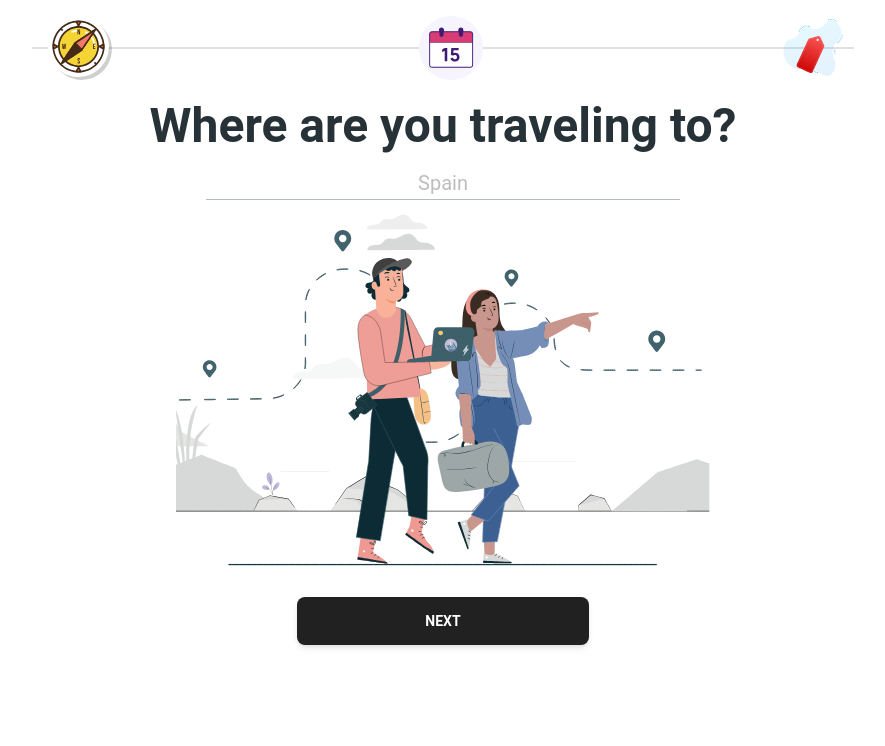
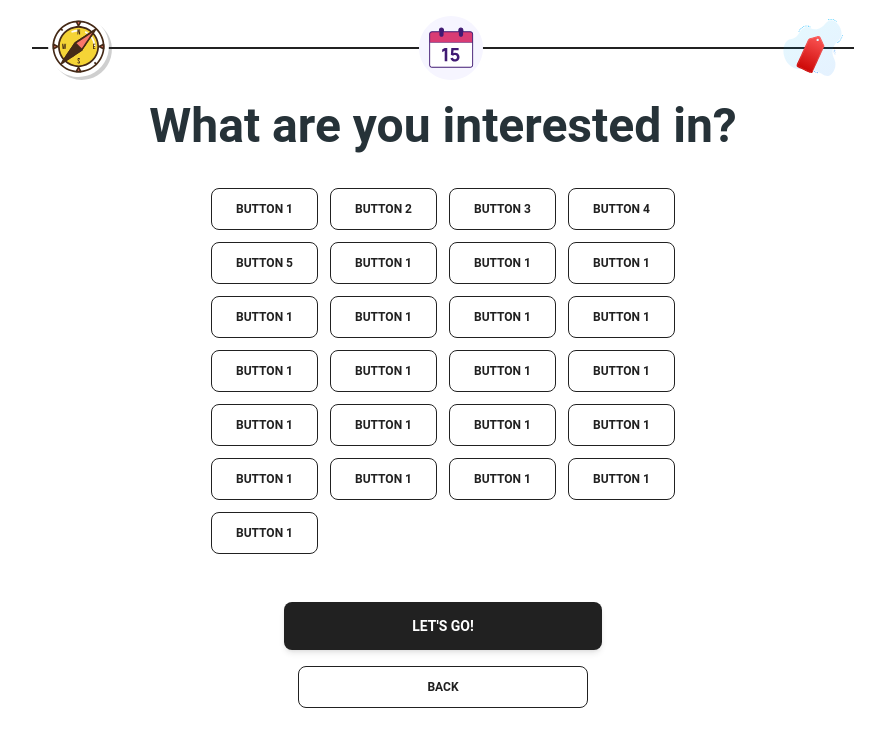
Before and after one commit to RyanAquino/TailorTripAI-UI, a React (Vite) app: page / in a window 1280 px wide. Shown: the top 746 px of the page, without its empty margins (197-1082 px from the left). Built offline with nearby package versions, Linux system fonts and the light colour scheme.

Commit message:
TAIL-11: [FE] Add step 3 components

```diff
--- a/src/components/StepOne.tsx
+++ b/src/components/StepOne.tsx
@@ -1,5 +1,5 @@
 import React, {ChangeEvent } from "react";
-import {Input, Typography} from "@material-tailwind/react";
+import {Button, Input, Typography} from "@material-tailwind/react";
 import {useTypewriter} from "react-simple-typewriter";
 import Lottie from "lottie-react";
 import travelWalk from "../assets/travel-walk.json";
@@ -8,7 +8,7 @@ export interface StepProps {
   changeActiveStep: (step: number) => void;
 }
 
-const StepperOne = ({destination, setDestination}) => {
+const StepperOne = ({destination, setDestination, handleNext, handlePrev, isFirstStep, isLastStep}) => {
     const handleInputChange = (event: ChangeEvent<HTMLInputElement>) => {
         setDestination(event.target.value);
     }
@@ -21,6 +21,7 @@ const StepperOne = ({destination, setDestination}) => {
     })
 
     return (
+        <>
             <div className="flex flex-col items-center space-y-2">
                 <div className="flex flex-col justify-center">
                     <Typography variant="h1" color="blue-gray" className="text-center">
@@ -39,6 +40,23 @@ const StepperOne = ({destination, setDestination}) => {
                 </div>
                 <Lottie animationData={travelWalk} className="sm:size-4/5 md:size-4/5 lg:size-5/12"/>
             </div>
+            <div className="flex justify-center py-4">
+                <Button onClick={handleNext} disabled={isLastStep} size="lg" className="px-32" variant="filled">
+                    {!isLastStep ? "Next" : "Let's go!"}
+                </Button>
+            </div>
+            <div className="flex justify-center">
+                {
+                    !isFirstStep ? (
+                        <Button onClick={handlePrev} disabled={isFirstStep} size="md" className="px-32"
+                                variant="outlined">
+                            Back
+                        </Button>
+                    ) : null
+                }
+            </div>
+        </>
+
     );
 };
 
--- a/src/components/StepThree.tsx
+++ b/src/components/StepThree.tsx
@@ -1,14 +1,80 @@
-import React from "react";
+import {Button, Typography} from "@material-tailwind/react";
+import React, {useState} from "react";
 
 
 export interface StepProps {
   changeActiveStep: (step: number) => void;
 }
 
-const StepperThree = () => {
+const StepperThree = ({handlePrev, isFirstStep, isLastStep}) => {
+    const [tags, selectedTags] = useState<string[]>([]);
+    const onSelectTags = (e: object) => {
+        e.target.style.color = e.target.style.color === "" ? "green": ""
+
+        if(e.target.style.color === "green"){
+            selectedTags([e.target.textContent, ...tags]);
+        }else{
+            const filteredTags = tags.filter((tag) => tag !== e.target.textContent)
+            selectedTags(filteredTags);
+        }
+
+    }
+
+    const processInput = () => {
+        console.log(tags)
+    }
+
   return (
       <>
-        Step 3
+          <div className="flex flex-col items-center">
+              <div className="flex flex-col">
+                  <Typography variant="h1" color="blue-gray" className="text-center">
+                      What are you interested in?
+                  </Typography>
+              </div>
+              <div className="grid grid-cols-4 gap-2 md:gap-2 lg:gap-3 py-8 px-2">
+                  <Button color={undefined} variant="outlined" size="md" onClick={onSelectTags}>Button 1</Button>
+                  <Button color={undefined} variant="outlined" size="md" onClick={onSelectTags}>Button 2</Button>
+                  <Button color={undefined} variant="outlined" size="md" onClick={onSelectTags}>Button 3</Button>
+                  <Button color={undefined} variant="outlined" size="md" onClick={onSelectTags}>Button 4</Button>
+                  <Button color={undefined} variant="outlined" size="md" onClick={onSelectTags}>Button 5</Button>
+                  <Button color={undefined} variant="outlined" size="md" onClick={onSelectTags}>Button 1</Button>
+                  <Button color={undefined} variant="outlined" size="md" onClick={onSelectTags}>Button 1</Button>
+                  <Button color={undefined} variant="outlined" size="md" onClick={onSelectTags}>Button 1</Button>
+                  <Button color={undefined} variant="outlined" size="md" onClick={onSelectTags}>Button 1</Button>
+                  <Button color={undefined} variant="outlined" size="md" onClick={onSelectTags}>Button 1</Button>
+                  <Button color={undefined} variant="outlined" size="md" onClick={onSelectTags}>Button 1</Button>
+                  <Button color={undefined} variant="outlined" size="md" onClick={onSelectTags}>Button 1</Button>
+                  <Button color={undefined} variant="outlined" size="md" onClick={onSelectTags}>Button 1</Button>
+                  <Button color={undefined} variant="outlined" size="md" onClick={onSelectTags}>Button 1</Button>
+                  <Button color={undefined} variant="outlined" size="md" onClick={onSelectTags}>Button 1</Button>
+                  <Button color={undefined} variant="outlined" size="md" onClick={onSelectTags}>Button 1</Button>
+                  <Button color={undefined} variant="outlined" size="md" onClick={onSelectTags}>Button 1</Button>
+                  <Button color={undefined} variant="outlined" size="md" onClick={onSelectTags}>Button 1</Button>
+                  <Button color={undefined} variant="outlined" size="md" onClick={onSelectTags}>Button 1</Button>
+                  <Button color={undefined} variant="outlined" size="md" onClick={onSelectTags}>Button 1</Button>
+                  <Button color={undefined} variant="outlined" size="md" onClick={onSelectTags}>Button 1</Button>
+                  <Button color={undefined} variant="outlined" size="md" onClick={onSelectTags}>Button 1</Button>
+                  <Button color={undefined} variant="outlined" size="md" onClick={onSelectTags}>Button 1</Button>
+                  <Button color={undefined} variant="outlined" size="md" onClick={onSelectTags}>Button 1</Button>
+                  <Button color={undefined} variant="outlined" size="md" onClick={onSelectTags}>Button 1</Button>
+              </div>
+          </div>
+          <div className="flex justify-center py-4">
+              <Button onClick={processInput} size="lg" className="px-32" variant="filled">
+                  {!isLastStep ? "Next" : "Let's go!"}
+              </Button>
+          </div>
+          <div className="flex justify-center">
+              {
+                  !isFirstStep ? (
+                      <Button onClick={handlePrev} disabled={isFirstStep} size="md" className="px-32"
+                              variant="outlined">
+                          Back
+                      </Button>
+                  ) : null
+              }
+          </div>
       </>
   );
 };
--- a/src/components/StepTwo.tsx
+++ b/src/components/StepTwo.tsx
@@ -1,6 +1,6 @@
 import React, {useState} from "react";
 import { DatePicker } from '@mantine/dates';
-import {Typography} from "@material-tailwind/react";
+import {Button, Typography} from "@material-tailwind/react";
 import { em } from '@mantine/core';
 
 import { useMediaQuery } from '@mantine/hooks';
@@ -8,9 +8,14 @@ import dayjs from "dayjs";
 import '../assets/custom-date-picker.css'
 
 
-const StepperTwo = () => {
+const StepperTwo = ({handleNext, handlePrev, isFirstStep, isLastStep}) => {
     const isMobile = useMediaQuery(`(max-width: ${em(750)})`);
     const [range, setRange] = useState([null, null]);
+
+    const customHandlerNext = () => {
+        console.log("CLICKED!")
+        handleNext()
+    }
 
     const onDateChange = (date: Date) => {
         const [start, end] = date;
@@ -30,6 +35,7 @@ const StepperTwo = () => {
     }
 
     return (
+        <>
             <div className="flex flex-col justify-center items-center">
                 <Typography variant="h1" color="blue-gray" className="text-center">
                     Tell us when you're traveling
@@ -46,6 +52,22 @@ const StepperTwo = () => {
                     size={isMobile ? 'md' : 'xl'}
                 />
             </div>
+            <div className="flex justify-center py-4">
+                <Button onClick={customHandlerNext} disabled={isLastStep} size="lg" className="px-32" variant="filled">
+                    {!isLastStep ? "Next" : "Let's go!"}
+                </Button>
+            </div>
+            <div className="flex justify-center">
+                {
+                    !isFirstStep ? (
+                        <Button onClick={handlePrev} disabled={isFirstStep} size="md" className="px-32"
+                                variant="outlined">
+                            Back
+                        </Button>
+                    ) : null
+                }
+            </div>
+        </>
     );
 };
 
--- a/src/pages/Home.tsx
+++ b/src/pages/Home.tsx
@@ -2,14 +2,14 @@ import React, {useMemo, useState} from "react";
 import StepOne from "../components/StepOne.tsx";
 import StepTwo from "../components/StepTwo.tsx";
 import StepThree from "../components/StepThree.tsx";
-import { Stepper, Step, Button } from "@material-tailwind/react";
+import { Stepper, Step } from "@material-tailwind/react";
 import navigate from "../assets/navigate.json";
 import calendar from "../assets/calendar-icon.json";
 import tag from "../assets/tag-icon.json";
 import Lottie from "lottie-react";
 
 const Home = () => {
-  const [activeStep, setActiveStep] = useState(0);
+  const [activeStep, setActiveStep] = useState(2);
   const [isLastStep, setIsLastStep] = useState(false);
   const [isFirstStep, setIsFirstStep] = useState(false);
 
@@ -17,32 +17,35 @@ const Home = () => {
 
 
   const steps = useMemo(
-      () => [
+    () => {
+        const handleNext = () => !isLastStep && setActiveStep((cur) => cur + 1);
+        const handlePrev = () => !isFirstStep && setActiveStep((cur) => cur - 1);
+
+        return [
             {
                 label: "Step 1",
                 value: 0,
-            component: <StepOne destination={destination} setDestination={setDestination}/>
+                component: <StepOne destination={destination} setDestination={setDestination} handleNext={handleNext} handlePrev={handlePrev} isFirstStep={isFirstStep} isLastStep={isLastStep}/>
             },
             {
                 label: "Step 2",
                 value: 1,
-            component: <StepTwo/>
+                component: <StepTwo handleNext={handleNext} handlePrev={handlePrev} isFirstStep={isFirstStep} isLastStep={isLastStep}/>
             },
             {
                 label: "Step 3",
                 value: 2,
-            component: <StepThree/>
+                component: <StepThree handlePrev={handlePrev} isFirstStep={isFirstStep} isLastStep={isLastStep}/>
             }
         ]
-      ,[destination]
+    }
+      ,[destination, isFirstStep, isLastStep]
   )
 
   const activeComponent = useMemo(
       () => steps.find(({value}) => value === activeStep)?.component || null,
       [activeStep, steps]
   )
-  const handleNext = () => !isLastStep && setActiveStep((cur) => cur + 1);
-  const handlePrev = () => !isFirstStep && setActiveStep((cur) => cur - 1);
 
 
   return (
@@ -78,20 +81,7 @@ const Home = () => {
               </Stepper>
           </div>
           {activeComponent}
-          <div className="flex justify-center py-4">
-              <Button onClick={handleNext} disabled={isLastStep} size="lg" className="px-32" variant="filled">
-                  {!isLastStep ? "Next" : "Let's go!"}
-              </Button>
-          </div>
-          <div className="flex justify-center">
-              {
-                  !isFirstStep ? (
-                      <Button onClick={handlePrev} disabled={isFirstStep} size="md" className="px-32" variant="outlined">
-                          Back
-                      </Button>
-                  ) : null
-              }
-          </div>
+
       </div>
   );
 };
```
Lines whose indentation alone changed are shown as unchanged.
